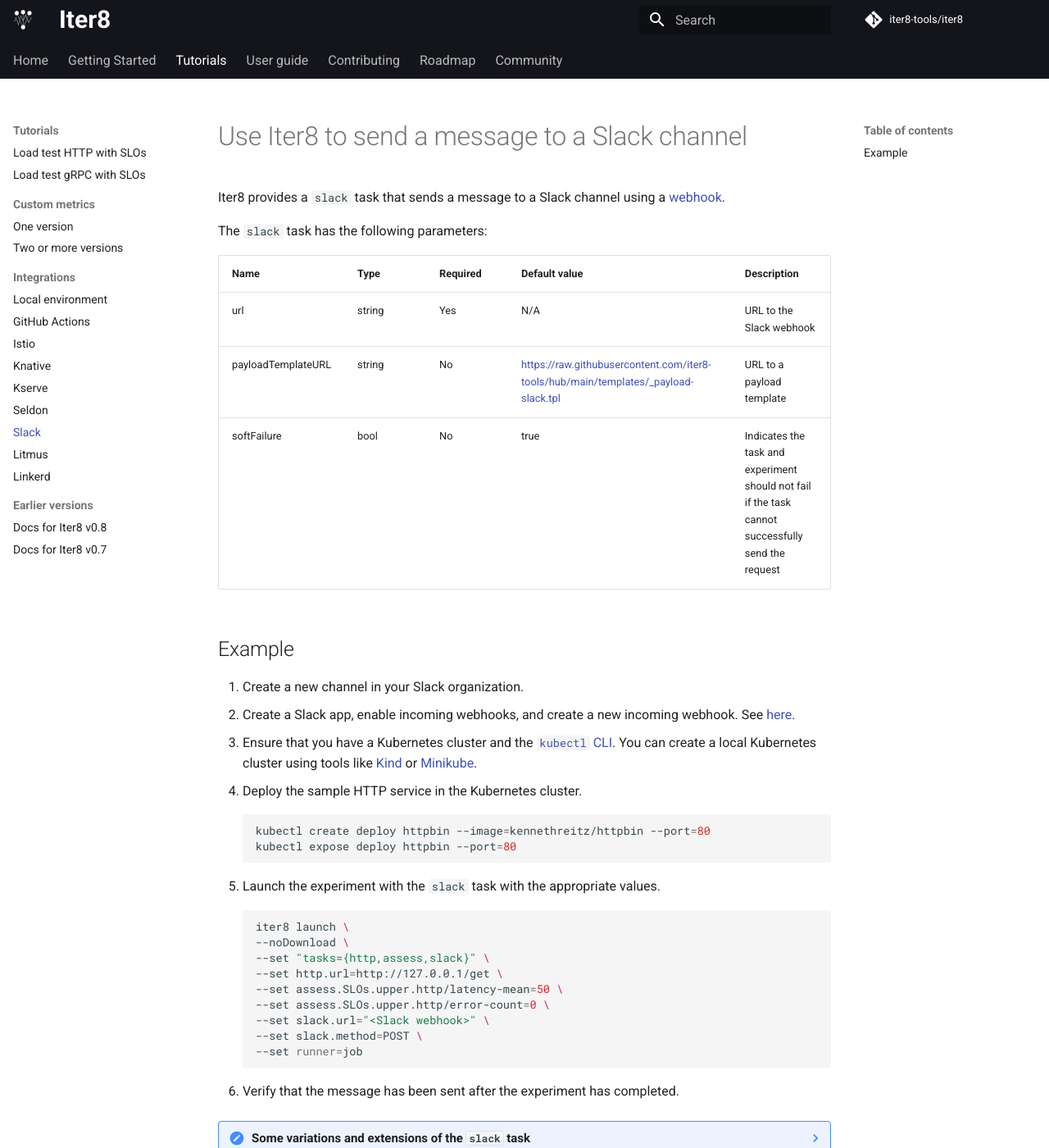
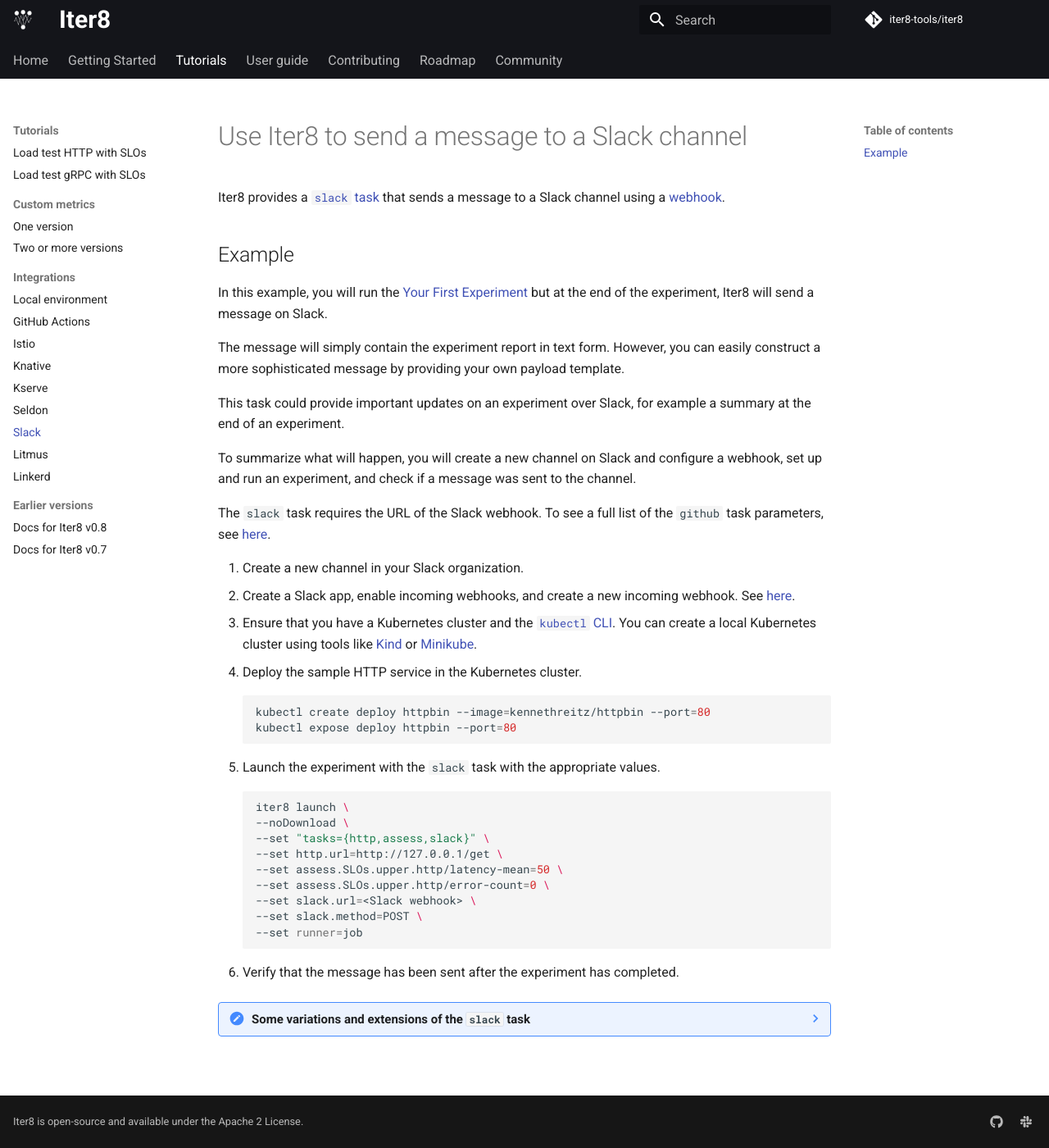
Before and after one commit to iter8-tools/docs, an MkDocs documentation site: the page built from docs/tutorials/integrations/slack.md, in a window 1280 px wide and 1400 px high. Shown: the whole window at 82% size. Built offline with MkDocs 1.6.1 and Material for MkDocs 9.7.7, drawn with Linux system fonts in a browser that asks for light colours; comment, search, counter and statistics services are not loaded; the version menu is left out.

````diff
--- a/docs/tutorials/integrations/slack.md
+++ b/docs/tutorials/integrations/slack.md
@@ -4,17 +4,19 @@ template: main.html
 
 # Use Iter8 to send a message to a Slack channel
 
-Iter8 provides a `slack` task that sends a message to a Slack channel using a [webhook](https://api.slack.com/messaging/webhooks).
-
-The `slack` task has the following parameters:
-
-| Name | Type | Required | Default value | Description |
-| ---- | ---- | -------- | ------------- | ----------- |
-| url | string | Yes | N/A | URL to the Slack webhook |
-| payloadTemplateURL | string | No | [https://raw.githubusercontent.com/iter8-tools/hub/main/templates/_payload-slack.tpl](https://raw.githubusercontent.com/iter8-tools/hub/main/templates/_payload-slack.tpl) | URL to a payload template |
-| softFailure | bool | No | true | Indicates the task and experiment should not fail if the task cannot successfully send the request |
+Iter8 provides a [`slack` task](../..user-guide/tasks/slack)  that sends a message to a Slack channel using a [webhook](https://api.slack.com/messaging/webhooks).
 
 ## Example
+
+In this example, you will run the [Your First Experiment](../../getting-started/your-first-experiment.md) but at the end of the experiment, Iter8 will send a message on Slack.
+
+The message will simply contain the experiment report in text form. However, you can easily construct a more sophisticated message by providing your own payload template.
+
+This task could provide important updates on an experiment over Slack, for example a summary at the end of an experiment.
+
+To summarize what will happen, you will create a new channel on Slack and configure a webhook, set up and run an experiment, and check if a message was sent to the channel.
+
+The `slack` task requires the URL of the Slack webhook. To see a full list of the `github` task parameters, see [here](../../user-guide/tasks/slack.md#parameters).
 
 1. Create a new channel in your Slack organization.
 2. Create a Slack app, enable incoming webhooks, and create a new incoming webhook. See [here](https://api.slack.com/messaging/webhooks).
@@ -32,7 +34,7 @@ iter8 launch \
 --set http.url=http://127.0.0.1/get \
 --set assess.SLOs.upper.http/latency-mean=50 \
 --set assess.SLOs.upper.http/error-count=0 \
---set slack.url="<Slack webhook>" \
+--set slack.url=<Slack webhook> \
 --set slack.method=POST \
 --set runner=job
 ```
--- a/mkdocs.yml
+++ b/mkdocs.yml
@@ -140,9 +140,10 @@ nav:
   - Tasks:
     - assess: user-guide/tasks/assess.md
     - custommetrics: user-guide/tasks/custommetrics.md
+    - github: user-guide/tasks/github.md
     - grpc: user-guide/tasks/grpc.md
     - http: user-guide/tasks/http.md
-    - notify: user-guide/tasks/notify.md
+    - slack: user-guide/tasks/slack.md
     - ready: user-guide/tasks/ready.md
   - Topics:
     - Experiment parameters: user-guide/topics/parameters.md
````
Also changed, not shown: docs/tutorials/integrations/ghactions.md (+12 -12 lines), docs/user-guide/tasks/github.md (added, +44 -0 lines), docs/user-guide/tasks/notify.md (deleted, +0 -75 lines), docs/user-guide/tasks/slack.md (added, +37 -0 lines).
